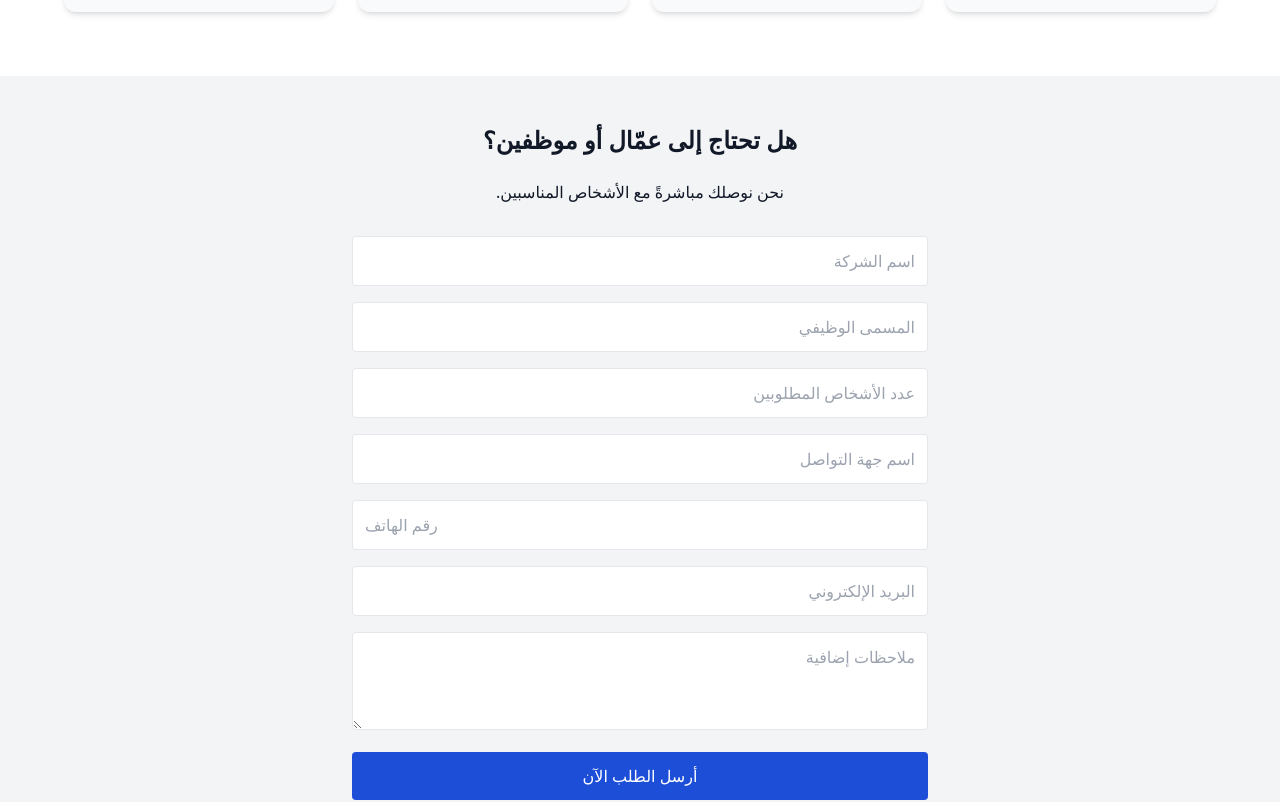
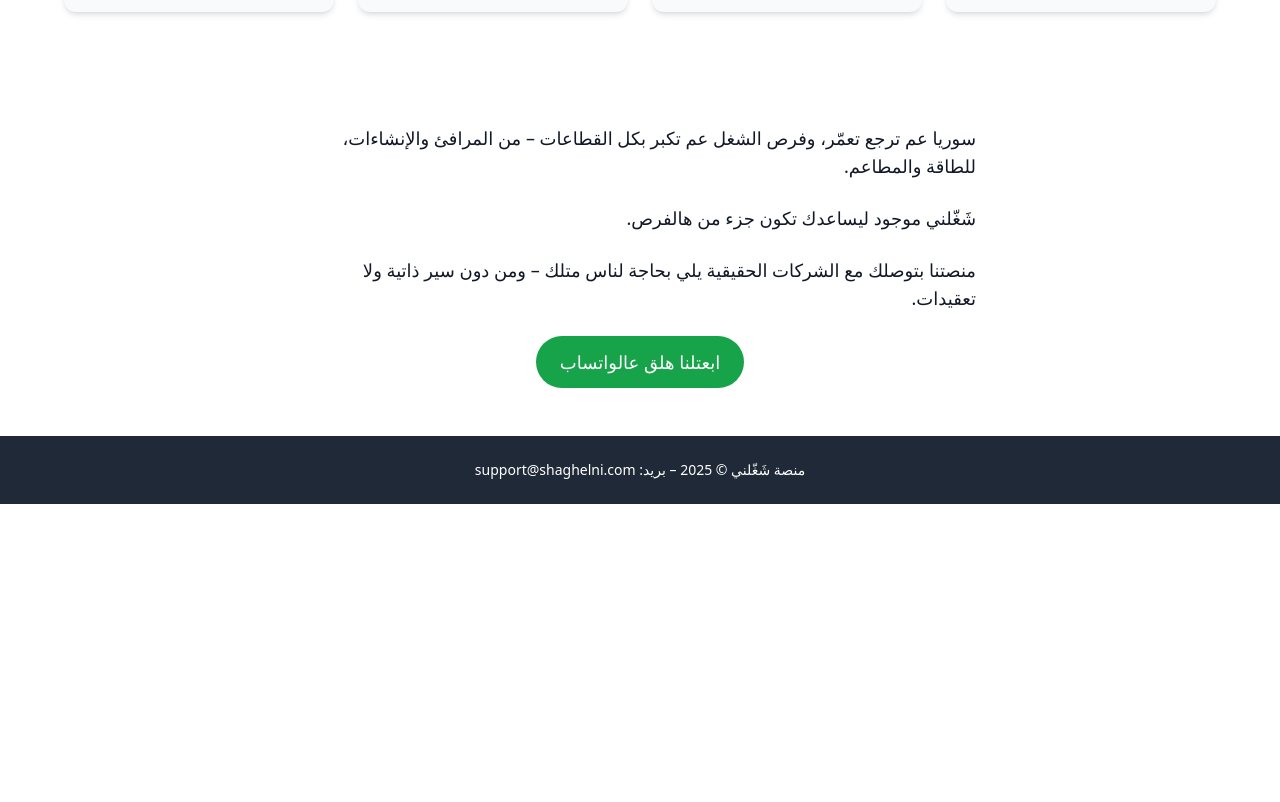
Before and after one commit to Zyadhanano/shaghelni-landing, a Next.js app: page / in a window 1280 px wide. Shown: the part 2320-3122 px from the top of the page. After the commit the page ends 2824 px from the top, so only its background shows below. Built offline with nearby package versions, Linux system fonts and the light colour scheme.

Commit message:
Update index.js
deleted old job form from the landing page view

```diff
--- a/pages/index.js
+++ b/pages/index.js
@@ -174,27 +174,6 @@
   </div>
 </section>
 
-      <section className="bg-gray-100 py-12 px-6">
-        <h2 className="text-2xl font-bold text-center mb-6">هل تحتاج إلى عمّال أو موظفين؟</h2>
-        <p className="text-center mb-8">نحن نوصلك مباشرةً مع الأشخاص المناسبين.</p>
-        <form onSubmit={handleSubmit} className="space-y-4 max-w-xl mx-auto text-right" dir="rtl">
-          {success && (
-            <div className="bg-green-100 text-green-800 p-4 rounded text-center">
-              ✅ تم إرسال طلبك بنجاح!
-            </div>
-          )}
-          <input type="text" name="company_name" placeholder="اسم الشركة" value={formData.company_name} onChange={handleChange} className="w-full p-3 border rounded" required />
-          <input type="text" name="job_title" placeholder="المسمى الوظيفي" value={formData.job_title} onChange={handleChange} className="w-full p-3 border rounded" required />
-          <input type="number" name="number_of_workers" placeholder="عدد الأشخاص المطلوبين" value={formData.number_of_workers} onChange={handleChange} className="w-full p-3 border rounded" required />
-          <input type="text" name="contact_name" placeholder="اسم جهة التواصل" value={formData.contact_name} onChange={handleChange} className="w-full p-3 border rounded" required />
-          <input type="tel" name="phone" placeholder="رقم الهاتف" value={formData.phone} onChange={handleChange} className="w-full p-3 border rounded" required />
-          <input type="email" name="email" placeholder="البريد الإلكتروني" value={formData.email} onChange={handleChange} className="w-full p-3 border rounded" required />
-          <textarea name="notes" placeholder="ملاحظات إضافية" value={formData.notes} onChange={handleChange} className="w-full p-3 border rounded" rows="3"></textarea>
-          <button type="submit" className="w-full bg-blue-700 text-white py-3 rounded hover:bg-blue-800 transition">
-            أرسل الطلب الآن
-          </button>
-        </form>
-      </section>
 <section className="bg-white py-12 px-6 text-right">
   <div className="max-w-2xl mx-auto space-y-6 text-lg">
     <p>سوريا عم ترجع تعمّر، وفرص الشغل عم تكبر بكل القطاعات – من المرافئ والإنشاءات، للطاقة والمطاعم.</p>
```
